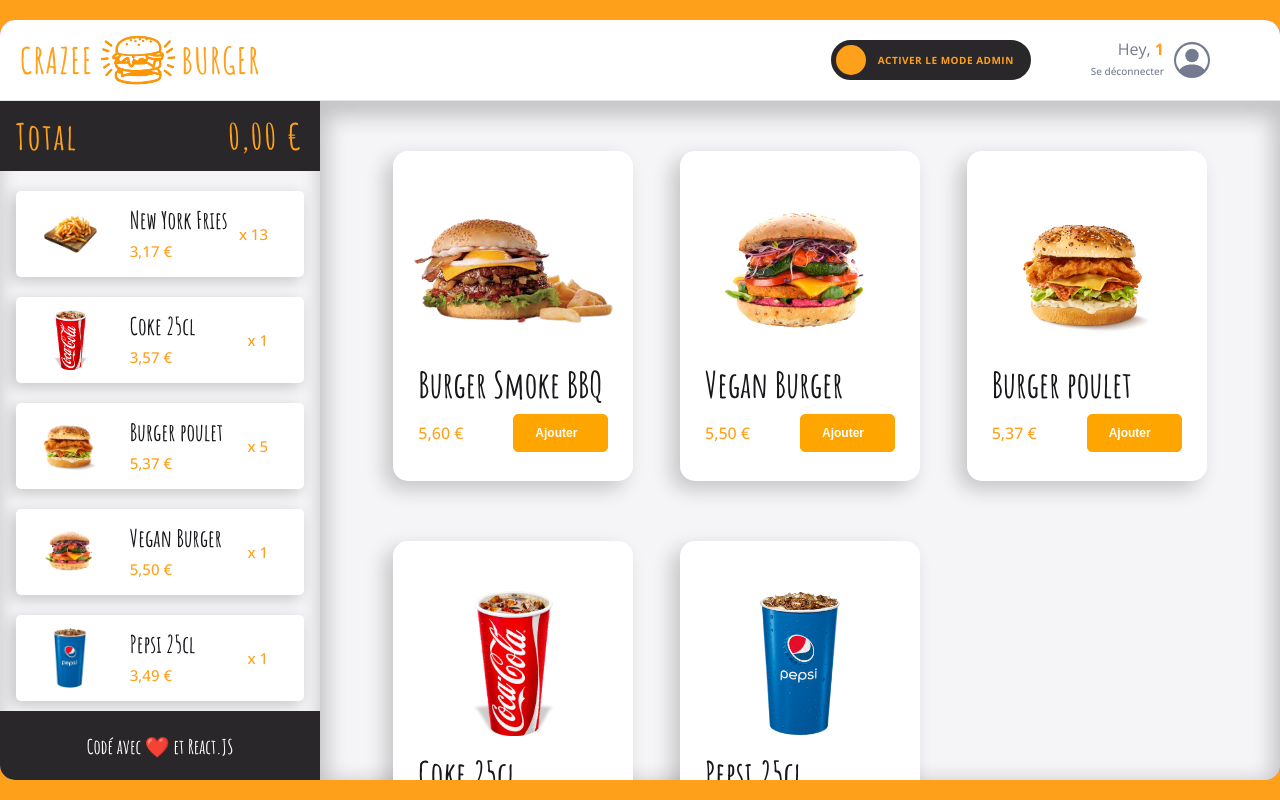
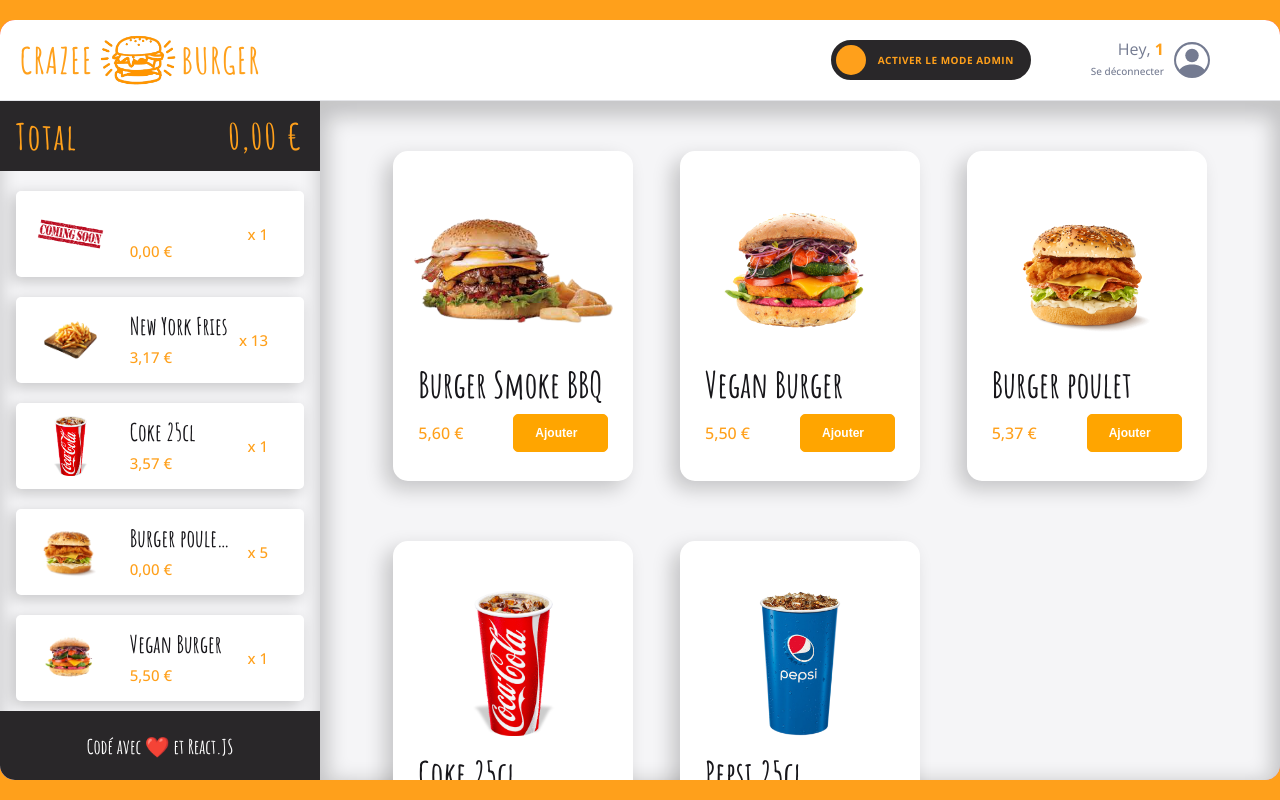
Before and after one commit to NhatHONGUYEN/crazee-burger, a React (Vite) app: page /order/1 in a window 1280 px wide. Built offline with nearby package versions, Linux system fonts and the light colour scheme; grey boxes are pictures that could not be loaded.

Commit message:
💄   F11 : BASKET > Add coming soon image if no image provided

```diff
--- a/src/component/pages/order/Main/Basket/BasketProducts.jsx
+++ b/src/component/pages/order/Main/Basket/BasketProducts.jsx
@@ -1,11 +1,19 @@
 import styled from "styled-components";
 import BasketCard from "./BasketCard";
+import { IMAGE_COMING_SOON } from "../../../../../enums/product";
 export default function BasketProducts({ basket }) {
   return (
     <BasketProductsStyled>
       {basket.map((basketProduct) => (
         <div className="basket-card">
-          <BasketCard {...basketProduct} />
+          <BasketCard
+            {...basketProduct}
+            imageSource={
+              basketProduct.imageSource
+                ? basketProduct.imageSource
+                : IMAGE_COMING_SOON
+            }
+          />
         </div>
       ))}
     </BasketProductsStyled>
--- a/src/component/pages/order/Main/Menu/MainRightSide/Menu/Menu.jsx
+++ b/src/component/pages/order/Main/Menu/MainRightSide/Menu/Menu.jsx
@@ -7,9 +7,10 @@ import OrderContext from "../../../../../../../context/OrderContext";
 import EmptyMenuAdmin from "./EmptyMenuAdmin";
 import EmptyMenuClient from "./EmptyMenuClient";
 import { checkIfProductIsClicked } from "./helper";
-import { EMPTY_PRODUCT } from "../../../../../../../enums/product";
-
-const IMAGE_BY_DEFAULT = "/coming-soon.png";
+import {
+  EMPTY_PRODUCT,
+  IMAGE_COMING_SOON,
+} from "../../../../../../../enums/product";
 
 export default function Menu() {
   const {
@@ -55,7 +56,7 @@ export default function Menu() {
           <Card
             key={id}
             title={title}
-            imageSource={imageSource ? imageSource : IMAGE_BY_DEFAULT}
+            imageSource={imageSource ? imageSource : IMAGE_COMING_SOON}
             leftDescription={formatPrice(price)}
             hasDeleteButton={isModeAdmin}
             onDelete={(event) => handleCardDelete(event, id)}
--- a/src/enums/product.js
+++ b/src/enums/product.js
@@ -4,3 +4,5 @@ export const EMPTY_PRODUCT = Object.freeze({
   imageSource: "",
   price: 0,
 });
+
+export const IMAGE_COMING_SOON = "/coming-soon.png";
--- a/src/fakeData/fakeBasket.js
+++ b/src/fakeData/fakeBasket.js
@@ -1,3 +1,5 @@
+import { EMPTY_PRODUCT } from "../enums/product";
+
 export const EMPTY = [];
 
 export const SMALL = [
@@ -135,6 +137,7 @@ export const LARGE = [
 ];
 
 export const LARGE_WEIRD = [
+  { ...EMPTY_PRODUCT, quantity: 1 },
   {
     id: "1",
     imageSource: "/fries3.png",
--- a/src/hooks/useBasket.jsx
+++ b/src/hooks/useBasket.jsx
@@ -2,6 +2,6 @@ import { useState } from "react";
 import { fakeBasket } from "../fakeData/fakeBasket";
 
 export const useBasket = () => {
-  const [basket, setBasket] = useState(fakeBasket.LARGE);
+  const [basket, setBasket] = useState(fakeBasket.LARGE_WEIRD);
   return { basket };
 };
```
